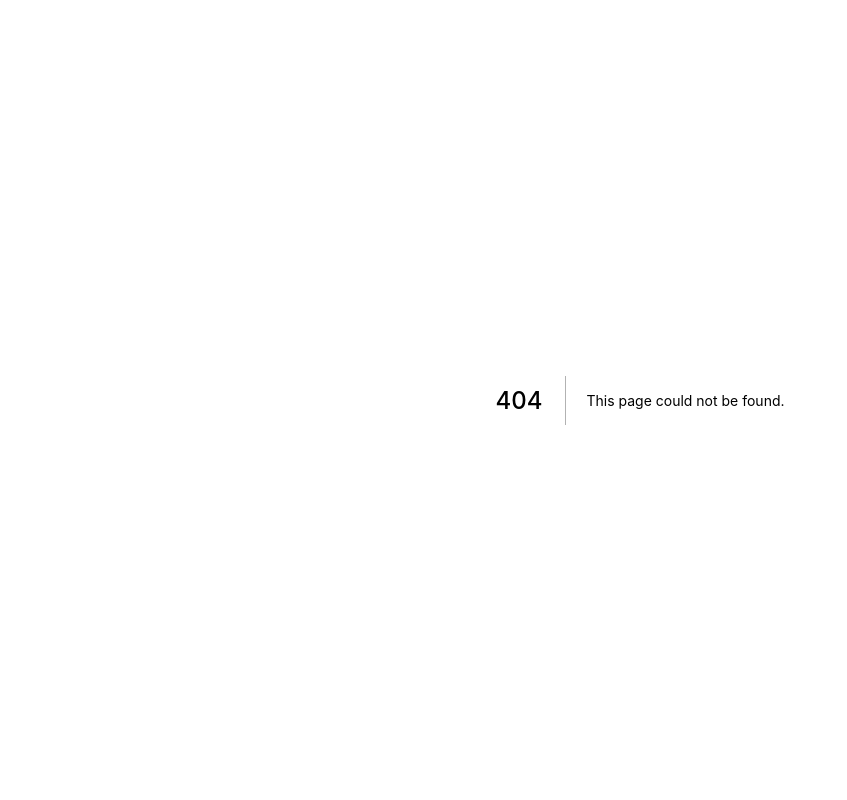
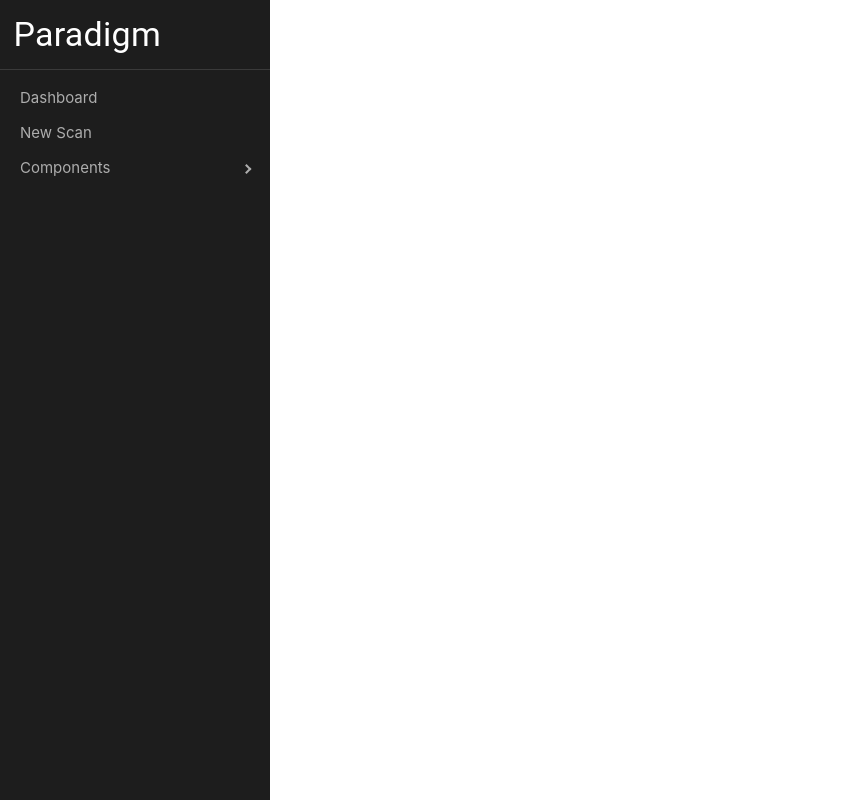
Before and after one commit to jeredbare/paradigm, a Next.js app in the folder paradigm-ui/: page /dashboard in a window 1280 px wide. Before the commit this address had no page. Shown: the whole page, without its empty margins (0-847 px from the left). Built offline with nearby package versions, Linux system fonts and the light colour scheme.

Commit message:
adding side nav bar
Planning to route all traffic through index instead of having all application logic in the index.js

keeping index.js the same for now so no loss in functionality

```diff
--- /dev/null
+++ b/paradigm-ui/pages/dashboard.tsx
@@ -0,0 +1,39 @@
+
+import Box from '@material-ui/core/Box';
+import { ProSidebar, Menu, MenuItem, SubMenu, SidebarHeader } from 'react-pro-sidebar';
+import 'react-pro-sidebar/dist/css/styles.css';
+import Typography from '@material-ui/core/Typography'
+import AddCircleOutlineIcon from '@material-ui/icons/AddCircleOutline';
+import HelpIcon from '@material-ui/icons/Help';
+import React, { useState, useEffect } from 'react';
+import { withStyles } from "@material-ui/core/styles";
+
+export default function Dashboard() {
+    const WhiteTextTypography = withStyles({
+        root: {
+        color: "#FFFFFF",
+        padding: '5%'
+        }
+    })(Typography);
+
+    return (
+        <Box display="flex" flexDirection="row" height="100%">
+            <ProSidebar style={{position: "absolute", height: "100%"}}>
+                <SidebarHeader>
+                    {
+                        <WhiteTextTypography variant="h4">Paradigm</WhiteTextTypography>
+                    }
+                </SidebarHeader>
+                <Menu iconShape="square">
+                <MenuItem >Dashboard</MenuItem>
+                <MenuItem >New Scan</MenuItem>
+                <SubMenu title="Components" >
+                    <MenuItem>Component 1</MenuItem>
+                    <MenuItem>Component 2</MenuItem>
+                </SubMenu>
+                </Menu>
+            </ProSidebar>
+        </Box>
+
+  )
+}
```
Also changed, not shown: paradigm-ui/package.json (+5 -3 lines), paradigm-ui/next-env.d.ts, 1 other file (tests, documents, lock files or other folders).
